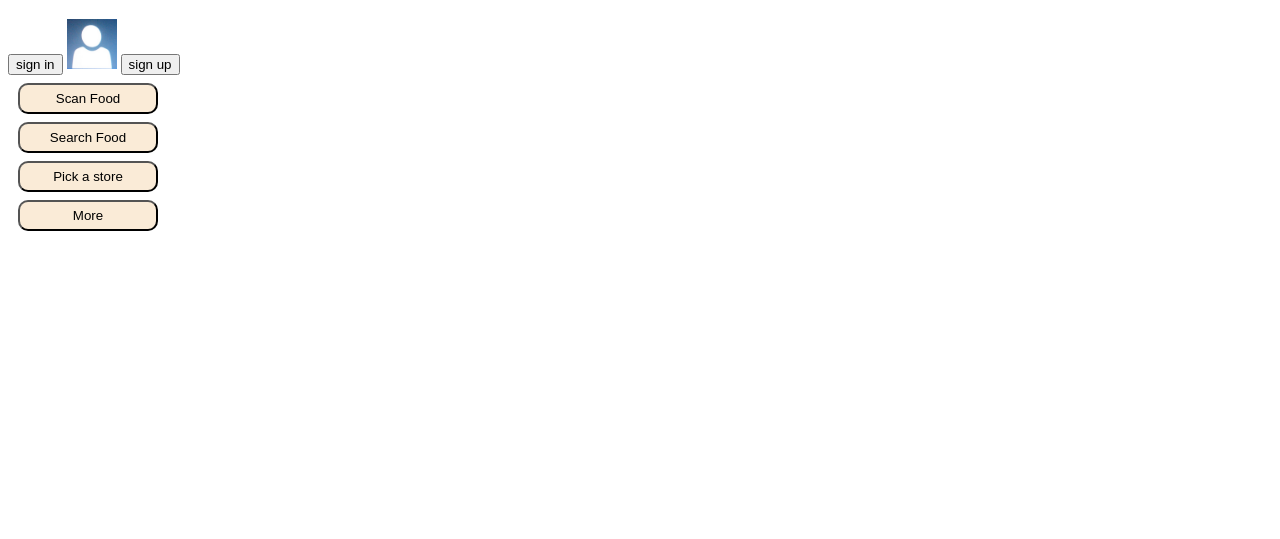
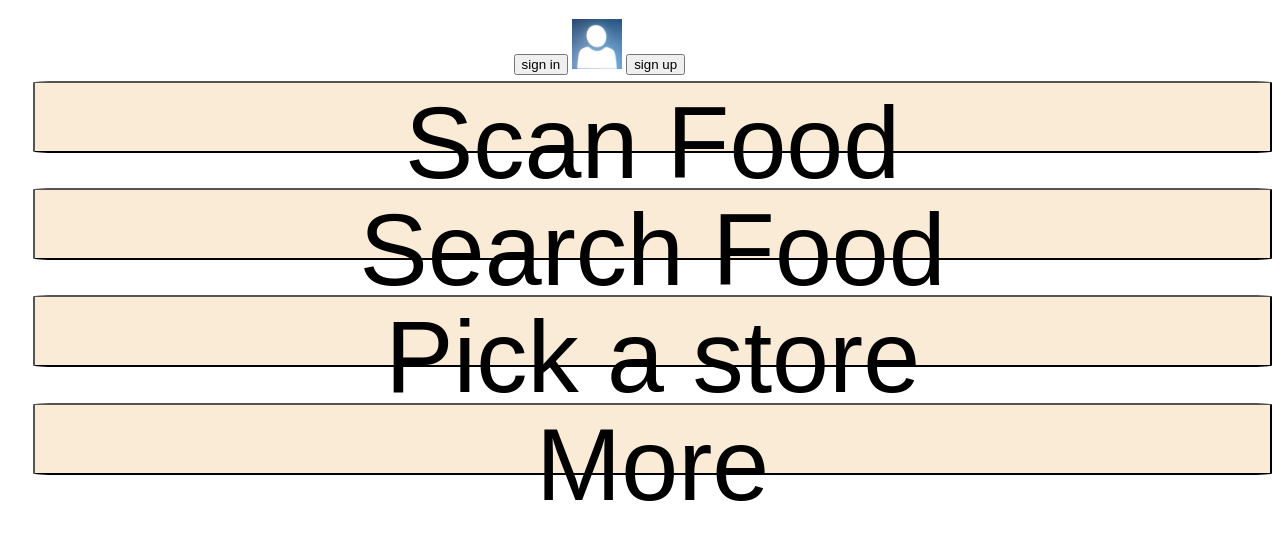
Before and after one commit to becky2014/becky2014.github.io, a plain HTML site: page index.html in a window 1280 px wide. Shown: the part 61-600 px from the top of the page. Drawn offline with Linux system fonts and the light colour scheme.

Commit message:
css changes

```diff
--- a/organic.css
+++ b/organic.css
@@ -3,14 +3,35 @@
 	width:50px;
    height:50px;
 }
-.panel{
-	padding-left: 10px;
+
+html{
+	height: 100%;
 
 }
+
+body{
+	height: 90%;
+}
+
+.homePage{
+	height: 20%;
+}
+
+.signin{
+	width: 20%;
+	margin-left: auto;
+	margin-right: auto;
+}
+
+.panel{
+	padding-left: 2%;
+	height: 50%;
+}
 .home{
-	width: 140px;
-    height: 31px;
-    border-radius: 10px;
+	width: 100%;
+    height: 100%;
+    border-radius: 2%;
     background: antiquewhite;
-    margin-top: 8px;
+    margin-top: .5%;
+    font-size: 8vw;
 }
```
